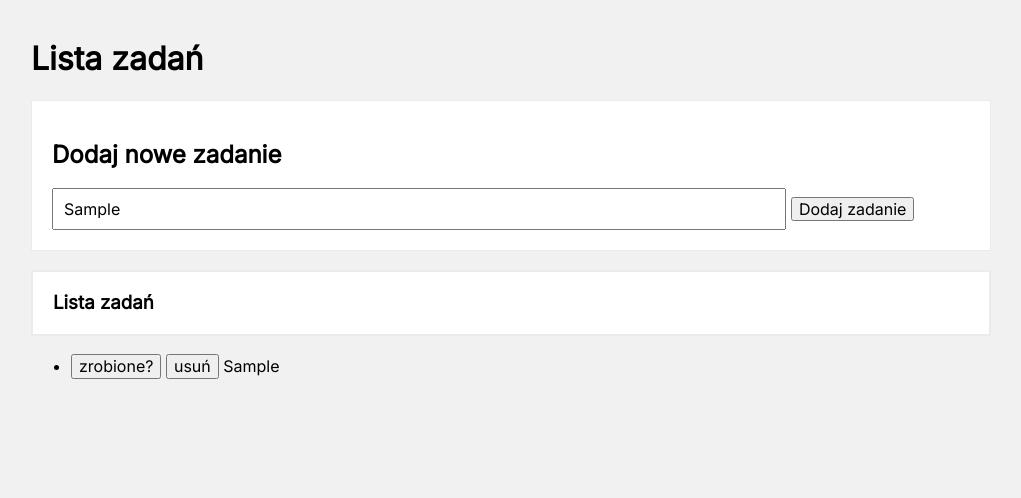
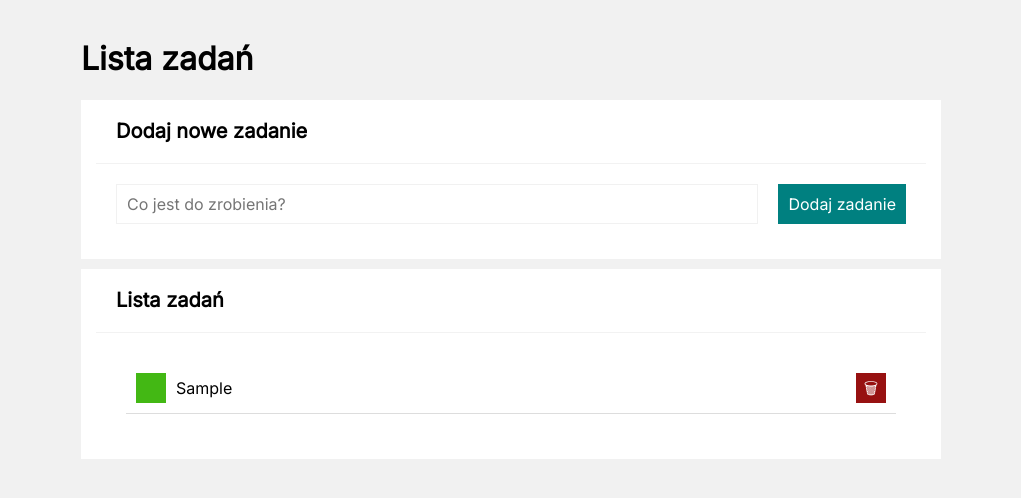
Before and after one commit to SzymonBoski/List-to-do, a plain HTML site: page index.html in a window 1280 px wide. Both pictures are taken after typing "Sample" into the empty fields and a click on the button "Dodaj zadanie". Shown: the whole page, without its empty margins (129-1150 px from the left). Drawn offline with nearby package versions, Linux system fonts and the light colour scheme.

Commit message:
change all code and style for good

```diff
--- a/css/form.css
+++ b/css/form.css
@@ -1,5 +1,31 @@
 .form {
-    border: 1px solid rgb(235, 235, 235);
-    padding: 20px;
-    background-color: white;
-};
+    display: grid;
+    grid-gap: 20px;
+    grid-template-columns: 1fr auto;
+}
+
+.form__input {
+    border: 1px solid rgb(241, 241, 241);
+    padding: 10px;
+}
+
+@media (max-width: 767px) {
+    .form {
+        grid-template-columns: 1fr;
+    }
+}
+
+.form__addButton {
+    color: white;
+    background-color: teal;
+    border: none;
+    padding: 10px;
+}
+
+.form__addButton:hover {
+    background-color: hsl(180, 95%, 15%);
+}
+
+.form__addButton:active {
+    background-color: rgb(1, 45, 45);
+}
--- a/css/header.css
+++ /dev/null
@@ -1,5 +0,0 @@
-.list__header {
-    border: 2px solid rgb(235, 235, 235);
-    background-color: white;
-    padding: 20px;
-};
--- /dev/null
+++ b/css/section.css
@@ -0,0 +1,16 @@
+.section {
+    background-color: white;
+    padding: 0px 15px 15px;
+    margin: 10px 0;
+}
+
+.section__header {
+    font-size: 20px;
+    padding: 20px;
+    margin: 0;
+    border-bottom: 1px solid #f2f2f2;
+}
+
+.section__body {
+    padding: 20px;
+}
--- a/css/style.css
+++ b/css/style.css
@@ -9,7 +9,7 @@ html {
 .body {
     font-family: 'Inter', sans-serif;
     background-color: rgb(241, 241, 241);
-    max-width: 1000px;
-    margin: auto;
+    max-width: 900px;
+    margin: 0px auto;
     padding: 20px;
 }
--- a/css/task.css
+++ /dev/null
@@ -1,4 +0,0 @@
-.new__task {
-    padding: 10px;
-    width: 80%;
-};
--- /dev/null
+++ b/css/tasks.css
@@ -0,0 +1,50 @@
+.tasks {
+    margin: 0px;
+    padding: 10px;
+    list-style-type: none;
+}
+
+.tasks__item {
+    display: grid;
+    padding: 10px;
+    grid-template-columns: auto 1fr auto;
+    border-bottom: 1px solid #ddd;
+    align-items: center;
+    grid-gap: 10px;
+}
+
+.tasks__content--done {
+    text-decoration: line-through;
+}
+
+.tasks__button {
+    height: 30px;
+    width: 30px;
+    color: white;
+    border: none;
+    padding: 0;
+}
+
+.tasks__button--done {
+    background-color: hsl(103, 80%, 40%);
+}
+
+.tasks__button--done:hover {
+    background-color: hsl(103, 80%, 45%);
+}
+
+.tasks__button--done:active  {
+    background-color: hsl(103, 80%, 50%);
+}
+
+.tasks__button--remove {
+    background-color: hsl(0, 80%, 33%);
+}
+
+.tasks__button--remove:hover {
+    background-color: hsl(0, 80%, 38%);
+}
+
+.tasks__button--remove:active {
+    background-color: hsl(0, 80%, 43%);
+}
--- a/index.html
+++ b/index.html
@@ -15,21 +15,29 @@
     <script defer src="script.js"></script>
     <link rel="stylesheet" href="css/style.css">
     <link rel="stylesheet" href="css/form.css">
-    <link rel="stylesheet" href="css/header.css">
-    <link rel="stylesheet" href="css/task.css">
+    <link rel="stylesheet" href="css/section.css">
+    <link rel="stylesheet" href="css/tasks.css">
 
 </head>
 
 <body class="body">
     <h1> Lista zadań</h1>
-    <form class=" form js-form">
-        <h2> Dodaj nowe zadanie</h2>
-        <input class="new__task js-newTask" placeholder="Co jest do zrobienia?">
-        <button class="button">Dodaj zadanie</button>
-    </form>
-    <h3 class="list__header"> Lista zadań</h3>
+    <section class="section">
+        <h2 class="section__header"> Dodaj nowe zadanie</h2>
+        <div class="section__body">
+            <form class=" form js-form">
+                <input class="form__input js-newTask" placeholder="Co jest do zrobienia?">
+                <button class="form__addButton">Dodaj zadanie</button>
+            </form>
+        </div>
+    </section>
 
-    <ul class="js-tasks"></ul>
+    <section class="section">
+        <h2 class="section__header"> Lista zadań</h2>
+        <div class="section__body">
+            <ul class="tasks js-tasksList"> </ul>
+        </div>
+    </section>
 
 </body>
 
--- a/script.js
+++ b/script.js
@@ -1,18 +1,21 @@
 {
-    const tasks = [
-    ];
+    const tasks = [];
+
+    const removeTask = (index) => {
+        tasks.splice(index, 1);
+        render();
+    };
 
     const addNewTask = (newTaskContent) => {
-        tasks.push({
+        tasks.unshift({
             content: newTaskContent,
         });
 
         render();
     };
 
-    const removeTask = (index) => {
-        tasks.splice(index, 1);
-        render();
+    const clearInput = () => {
+        document.querySelector(".js-newTask").value = "";
     };
 
     const toggleTaskDone = (index) => {
@@ -29,7 +32,7 @@
             });
         });
 
-        const toggleDoneButtons = document.querySelectorAll(".js-done");
+        const toggleDoneButtons = document.querySelectorAll(".js-toggleDone");
 
         toggleDoneButtons.forEach((toggleDoneButtons, index) => {
             toggleDoneButtons.addEventListener("click", () => {
@@ -39,24 +42,24 @@
     };
 
     const render = () => {
-        let htmlString = "";
+        let tasksListHTMLContent = "";
 
         for (const task of tasks) {
-            htmlString += `
-        <li
-        ${task.done ? "style=\"text-decoration: line-through\"" : ""}>
-        <button class="js-done">zrobione?</button>
-        <button class="js-remove">usuń</button>
-        ${task.content}
+            tasksListHTMLContent += `
+        <li class= "tasks__item js-task">
+        <button class="tasks__button tasks__button--done js-toggleDone">
+        ${task.done ? "✔" : ""}
+        </button>
+        <span class = "tasks__content ${task.done ? "tasks__content--done" : ""}">${task.content}</span>
+        <button class="js-remove tasks__button tasks__button--remove">🗑</button>
         </li>
         `;
         }
 
-        document.querySelector(".js-tasks").innerHTML = htmlString;
+        document.querySelector(".js-tasksList").innerHTML = tasksListHTMLContent;
 
         bindEvents();
     };
-
 
     const onFormSubmit = (event) => {
         event.preventDefault();
@@ -68,6 +71,8 @@
         }
 
         addNewTask(newTaskContent);
+
+        clearInput();
     };
 
     const init = () => {
```
